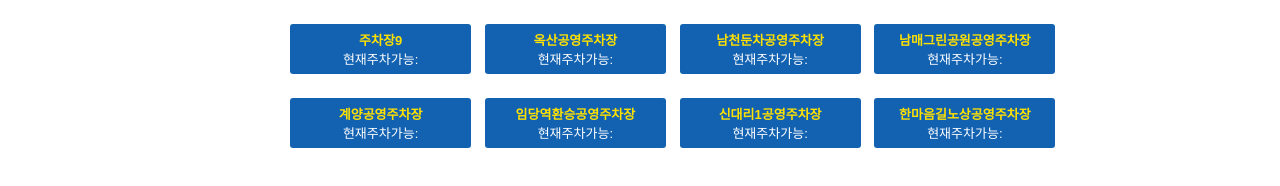
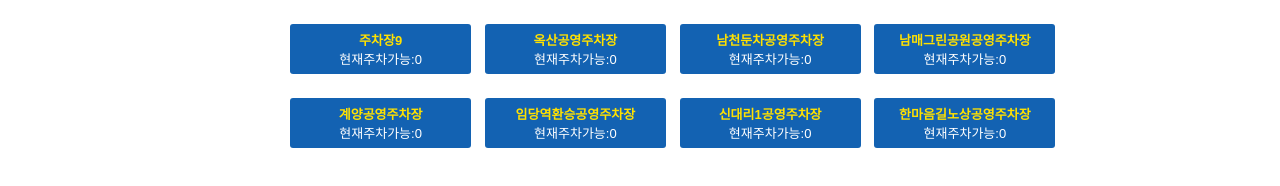
Before and after one commit to brighten-lab/Parking_Management, a React (Create React App) app in the folder front/: page / in a window 1280 px wide. Shown: the part 436-622 px from the top of the page. Built offline with nearby package versions, Linux system fonts and the light colour scheme; no server answers.

Commit message:
Feat: footer에 현재주차가능대수 보이도록

```diff
--- a/front/src/layout/Footer.js
+++ b/front/src/layout/Footer.js
@@ -35,16 +35,16 @@ const GridContainer = styled.div`
   margin-right: 220px;
 `;
 
-const Footer = ({ onButtonClick }) => {
+const Footer = ({ onButtonClick, availA, availB}) => {
   const data = [
-    { title: "주차장9", link: "/" },
-    { title: "옥산공영주차장", link: "/B" },
-    { title: "남천둔차공영주차장", link: "/" },
-    { title: "남매그린공원공영주차장", link: "/" },
-    { title: "계양공영주차장", link: "/" },
-    { title: "임당역환승공영주차장", link: "/" },
-    { title: "신대리1공영주차장", link: "/" },
-    { title: "한마음길노상공영주차장", link: "/" },
+    { title: "주차장9", link: "/", avail: availA },
+    { title: "옥산공영주차장", link: "/B", avail: availB  },
+    { title: "남천둔차공영주차장", link: "/" , avail: availA },
+    { title: "남매그린공원공영주차장", link: "/", avail: availA  },
+    { title: "계양공영주차장", link: "/", avail: availA  },
+    { title: "임당역환승공영주차장", link: "/", avail: availA  },
+    { title: "신대리1공영주차장", link: "/", avail: availA  },
+    { title: "한마음길노상공영주차장", link: "/", avail: availA  },
   ];
 
   const buttonClick = (title) => {
@@ -57,7 +57,7 @@ const Footer = ({ onButtonClick }) => {
         {data.map((item, index) => (
           <FooterButton key={index} to={item.link} onClick={() => buttonClick(item.title)}>
             <span>{item.title}</span>
-            <span className="num">현재주차가능: </span>
+            <span className="num">현재주차가능:{item.avail}</span>
           </FooterButton>
         ))}
       </GridContainer>
--- a/front/src/page/A.js
+++ b/front/src/page/A.js
@@ -52,7 +52,7 @@ const AnimatedText = styled.div`
   opacity: 0;
 `;
 
-const A = () => {
+const A = (props) => {
   const [refreshCount, setRefreshCount] = useState(0);
   const [avail, setAvail] = useState(0);
   const [elect, setElect] = useState(0);
@@ -93,6 +93,7 @@ const A = () => {
       .then((response) => response.json())
       .then((data) => {
         setAvail(data);
+        props.setAvail(data);
       })
       .catch((error) => {
         console.error("error: " + error);
--- a/front/src/page/B.js
+++ b/front/src/page/B.js
@@ -52,7 +52,7 @@ const AnimatedText = styled.div`
   opacity: 0;
 `;
 
-const B = () => {
+const B = (props) => {
   const [refreshCount, setRefreshCount] = useState(0);
   const [avail, setAvail] = useState(0);
   const [elect, setElect] = useState(0);
@@ -93,6 +93,7 @@ const B = () => {
       .then((response) => response.json())
       .then((data) => {
         setAvail(data);
+        props.setAvail(data);
       })
       .catch((error) => {
         console.error("error: " + error);
--- a/front/src/page/Main.js
+++ b/front/src/page/Main.js
@@ -6,29 +6,30 @@ import Footer from "../layout/Footer";
 
 const Main = () =>{
     const [text, setText] = useState("주차장9");
+    const [availA, setAvailA] = useState(0);
+    const [availB, setAvailB] = useState(0);
+    let Show = null;
 
     const btnclick = (title) => {
         setText(title);
       };
 
-    let Show = null;
-
     switch (text) {
         case "주차장9":
-            Show = <A />;
+            Show = <A setAvail={setAvailA}/>;
           break;
         case "옥산공영주차장":
-            Show = <B />;
+            Show = <B setAvail={setAvailB}/>;
           break;
         default:
-            Show = <A />;
+            Show = <A setAvail={setAvailA}/>;
       }
 
     return(
         <>
         <Header text={text} />
         {Show}
-        <Footer onButtonClick={btnclick} />
+        <Footer onButtonClick={btnclick}  availA={availA} availB={availB}/>
         </>
     )
 }
```
